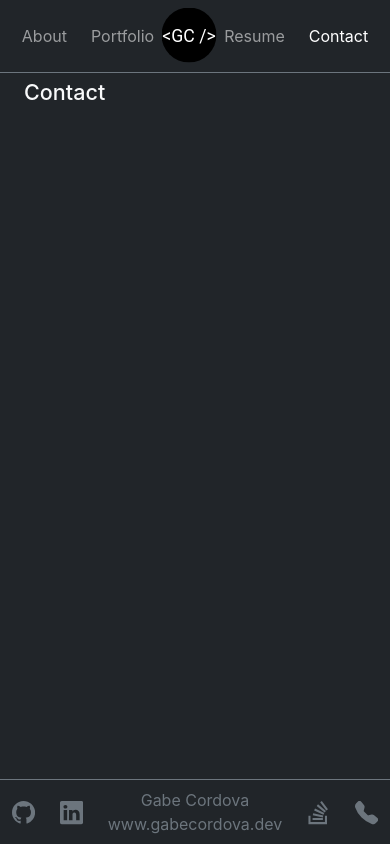
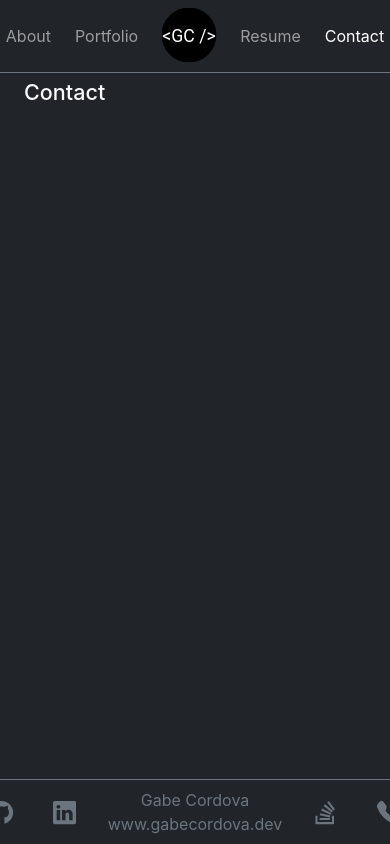
Before and after one commit to Yiladien/gabecordova, a React (Create React App) app in the folder client/: page /contact in a window 390 px wide. Built offline with nearby package versions, Linux system fonts and the light colour scheme.

Commit message:
responsive nav and footer

```diff
--- a/client/src/App.js
+++ b/client/src/App.js
@@ -23,7 +23,7 @@ function App() {
     <Router>
       <div className="bg-dark min-vh-100 pt-5 pb-5">
         <Navbar />
-        <div className="pt-4 pb-2">
+        <div className="pt-4 pb-4">
           <Container
             fluid
             // style={{
--- a/client/src/components/Footer.js
+++ b/client/src/components/Footer.js
@@ -1,12 +1,8 @@
 //react
 import React from "react";
 
-import { Link } from "react-router-dom";
-
 //bootstrap
 import Container from "react-bootstrap/Container";
-import Row from "react-bootstrap/Row";
-import Col from "react-bootstrap/Col";
 import Nav from "react-bootstrap/Nav";
 import Navbar from "react-bootstrap/Navbar";
 
@@ -28,12 +24,13 @@ function Footer() {
         bg="dark"
         className="border-top border-secondary"
       >
-        <Container>
+        <Container className="justify-content-center">
+          <Nav className="gap-4 gap-sm-5 align-items-center">
             <a
               href="https://github.com/Yiladien"
               target="_blank"
               rel="noopener noreferrer"
-            class="link-secondary"
+              class="link-secondary mx-2"
             >
               <Github className="fs-3 svg-button" />
             </a>
@@ -41,14 +38,14 @@ function Footer() {
               href="https://www.linkedin.com/in/gabriel-cordova314"
               target="_blank"
               rel="noopener noreferrer"
-            class="link-secondary"
+              class="link-secondary mx-2"
             >
               <Linkedin className="fs-3 svg-button" />
             </a>
             <a
               href="/"
               title="gabecordova.dev"
-            className="text-center link-secondary link-underline link-underline-opacity-0"
+              className="text-center link-secondary link-underline link-underline-opacity-0 mx-0 mx-sm-2"
             >
               <div>Gabe Cordova</div>
               <div>www.gabecordova.dev</div>
@@ -57,7 +54,7 @@ function Footer() {
               href="https://stackoverflow.com/users/18272025/gabriel-cordova"
               target="_blank"
               rel="noopener noreferrer"
-            class="link-secondary"
+              class="link-secondary mx-2"
             >
               <StackOverflow className="fs-3 svg-button" />
             </a>
@@ -65,10 +62,11 @@ function Footer() {
               href="tel: 9492752831"
               target="_blank"
               rel="noopener noreferrer"
-            class="link-secondary"
+              class="link-secondary mx-2"
             >
               <TelephoneFill className="fs-3 svg-button" />
             </a>
+          </Nav>
         </Container>
       </Navbar>
       {/* <Navbar
--- a/client/src/components/Navbar.js
+++ b/client/src/components/Navbar.js
@@ -19,8 +19,8 @@ function MainNavbar() {
         bg="dark"
         className="border-bottom border-secondary py-3"
       >
-        <Container>
-          <Nav className="m-auto gap-2 gap-sm-5">
+        <Container className="justify-content-center">
+          <Nav className="gap-2 gap-sm-5">
             <Nav.Link as={NavLink} to="/" exact activeClassName="active">
               About
             </Nav.Link>
@@ -28,7 +28,7 @@ function MainNavbar() {
               Portfolio
             </Nav.Link>
             <Nav.Link as={NavLink} to="/" exact className="p-1">
-              <div className="position-relative">
+              <div className="position-relative mx-3">
                 <div className="position-absolute top-50 start-50 translate-middle">
                   <img
                     alt="gabecordova.dev logo"
```
Lines whose indentation alone changed are shown as unchanged.
